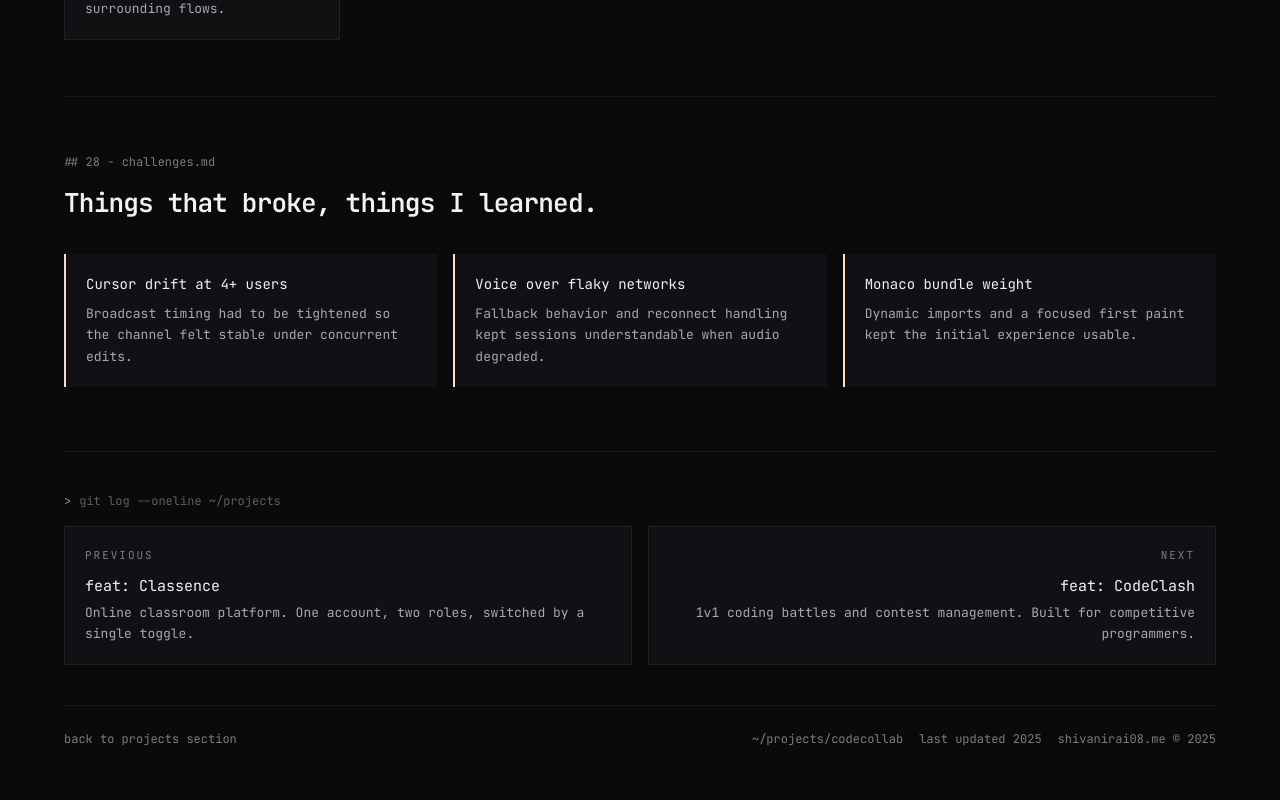
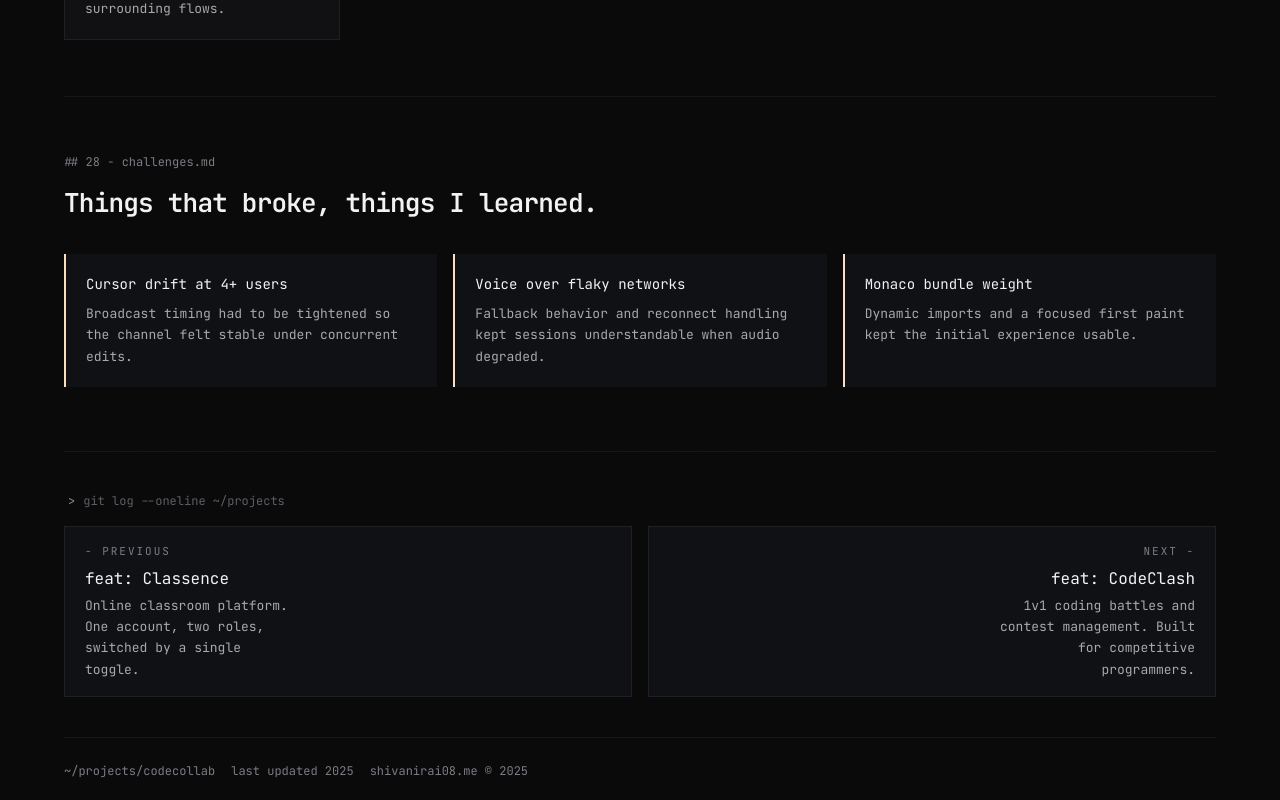
Before and after one commit to shivanirai08/pt, a Next.js app: page /projects/codecollab in a window 1280 px wide. Shown: the part 4759-5559 px from the top of the page. Before the commit the page ends 5527 px from the top, so only its background shows below. Built offline with nearby package versions, Linux system fonts and the light colour scheme.

Commit message:
feat: enhance project navigation and improve layout consistency

```diff
--- a/app/projects/[projectId]/page.tsx
+++ b/app/projects/[projectId]/page.tsx
@@ -1,7 +1,7 @@
 import Link from "next/link";
 import Image from "next/image";
 import { notFound } from "next/navigation";
-import { ArrowLeft, ArrowUpRight } from "lucide-react";
+import { ArrowUpRight } from "lucide-react";
 import { projects, personal, type Project } from "../../data";
 
 type ProjectPageProps = {
@@ -586,7 +586,7 @@ export default async function ProjectPage({ params }: ProjectPageProps) {
         </section>
 
         <footer className="mt-16 border-t border-[#16161a] pt-10 text-[12px] text-[#7c7c85]">
-          <div className="mb-4 flex items-center gap-2 text-[#5d5d65]">
+          <div className="mb-4 flex items-center gap-2 pl-1 text-[#5d5d65]">
             <span className="text-[#8f8f96]">&gt;</span>
             <span>git log --oneline ~/projects</span>
           </div>
@@ -594,39 +594,36 @@ export default async function ProjectPage({ params }: ProjectPageProps) {
           <div className="grid gap-4 lg:grid-cols-2">
             <Link
               href={`/projects/${previousProject.id}`}
-              className="group border border-[#1f1f24] bg-[#101114] p-5 transition-colors duration-200 hover:border-[#ffddc0]"
+              className="group border border-[#1f1f24] bg-[#101114] px-5 py-4 transition-colors duration-200 hover:border-[#ffddc0]"
             >
-              <div className="mb-3 text-[11px] uppercase tracking-[0.18em] text-[#7c7c85]">
-                previous
+              <div className="mb-2 text-[11px] uppercase tracking-[0.18em] text-[#7c7c85]">
+                - previous
               </div>
-              <div className="text-[15px] text-[#f2f2f3] transition-colors duration-200 group-hover:text-[#ffddc0]">
+              <div className="text-[16px] text-[#f2f2f3] transition-colors duration-200 group-hover:text-[#ffddc0]">
                 {previousProject.name}
               </div>
-              <div className="mt-1 text-[13px] leading-relaxed text-[#a8a8ad]">
+              <div className="mt-1 max-w-[26ch] text-[13px] leading-relaxed text-[#a8a8ad]">
                 {previousProject.excerpt}
               </div>
             </Link>
 
             <Link
               href={`/projects/${nextProject.id}`}
-              className="group border border-[#1f1f24] bg-[#101114] p-5 text-right transition-colors duration-200 hover:border-[#ffddc0]"
+              className="group border border-[#1f1f24] bg-[#101114] px-5 py-4 text-right transition-colors duration-200 hover:border-[#ffddc0]"
             >
-              <div className="mb-3 text-[11px] uppercase tracking-[0.18em] text-[#7c7c85]">
-                next
+              <div className="mb-2 text-[11px] uppercase tracking-[0.18em] text-[#7c7c85]">
+                next -
               </div>
-              <div className="text-[15px] text-[#f2f2f3] transition-colors duration-200 group-hover:text-[#ffddc0]">
+              <div className="text-[16px] text-[#f2f2f3] transition-colors duration-200 group-hover:text-[#ffddc0]">
                 {nextProject.name}
               </div>
-              <div className="mt-1 text-[13px] leading-relaxed text-[#a8a8ad]">
+              <div className="mt-1 ml-auto max-w-[26ch] text-[13px] leading-relaxed text-[#a8a8ad]">
                 {nextProject.excerpt}
               </div>
             </Link>
           </div>
 
           <div className="mt-10 flex flex-wrap items-center justify-between gap-4 border-t border-[#16161a] pt-6">
-            <Link href="/#projects" className="transition-colors duration-200 hover:text-[#ffddc0]">
-              back to projects section
-            </Link>
             <div className="flex flex-wrap gap-4">
               <span>~/projects/{project.id}</span>
               <span>last updated {project.date}</span>
```
